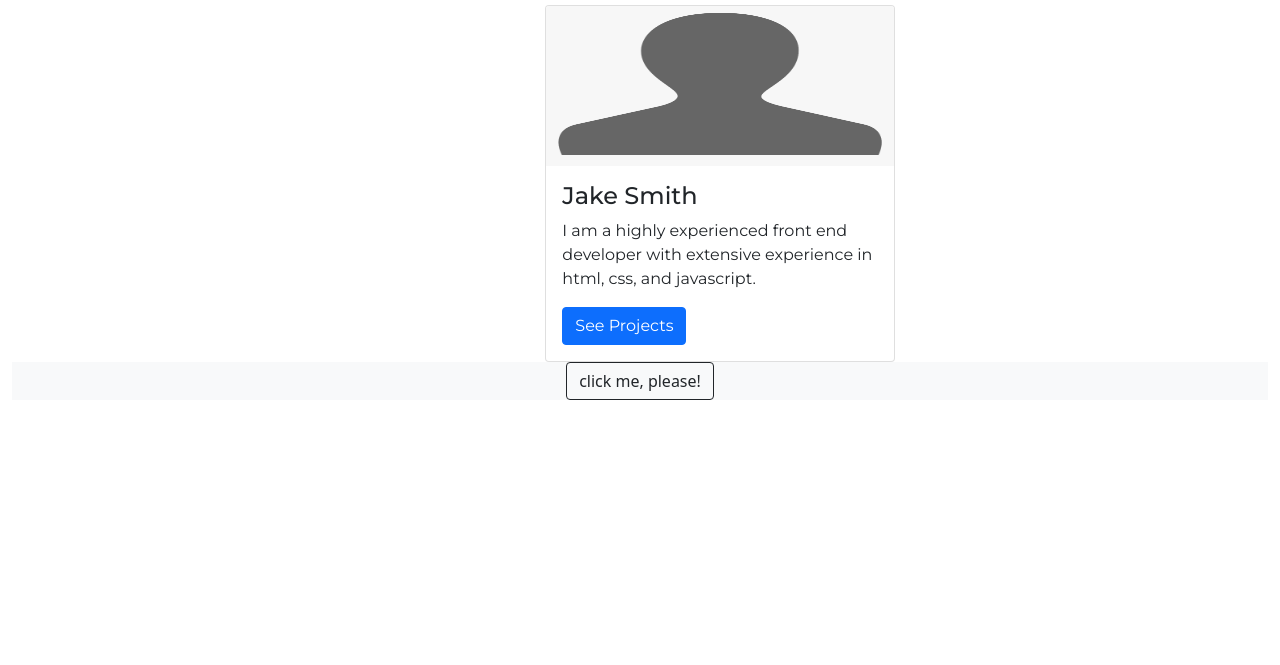
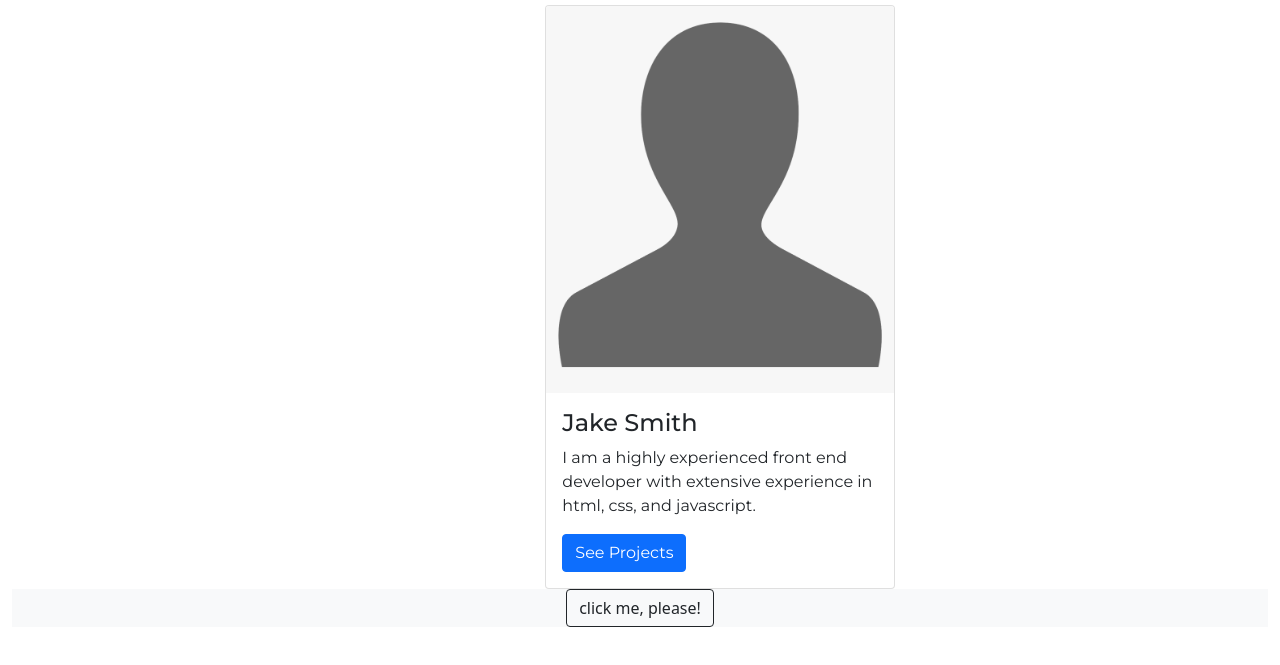
Before and after one commit to znasser46/znasser46, a plain HTML site: page docs/index.html in a window 1280 px wide. Shown: the part 107-772 px from the top of the page. Drawn offline with nearby package versions, Linux system fonts and the light colour scheme; a web font is replaced by a local one.

Commit message:
Refactor CSS styles and add gameSS class

```diff
--- a/docs/styles/style.css
+++ b/docs/styles/style.css
@@ -20,7 +20,7 @@ h1 {
 
 }
 
-img {
+#gameSS {
   width: 240px;
   height: 160px;
 }
```
